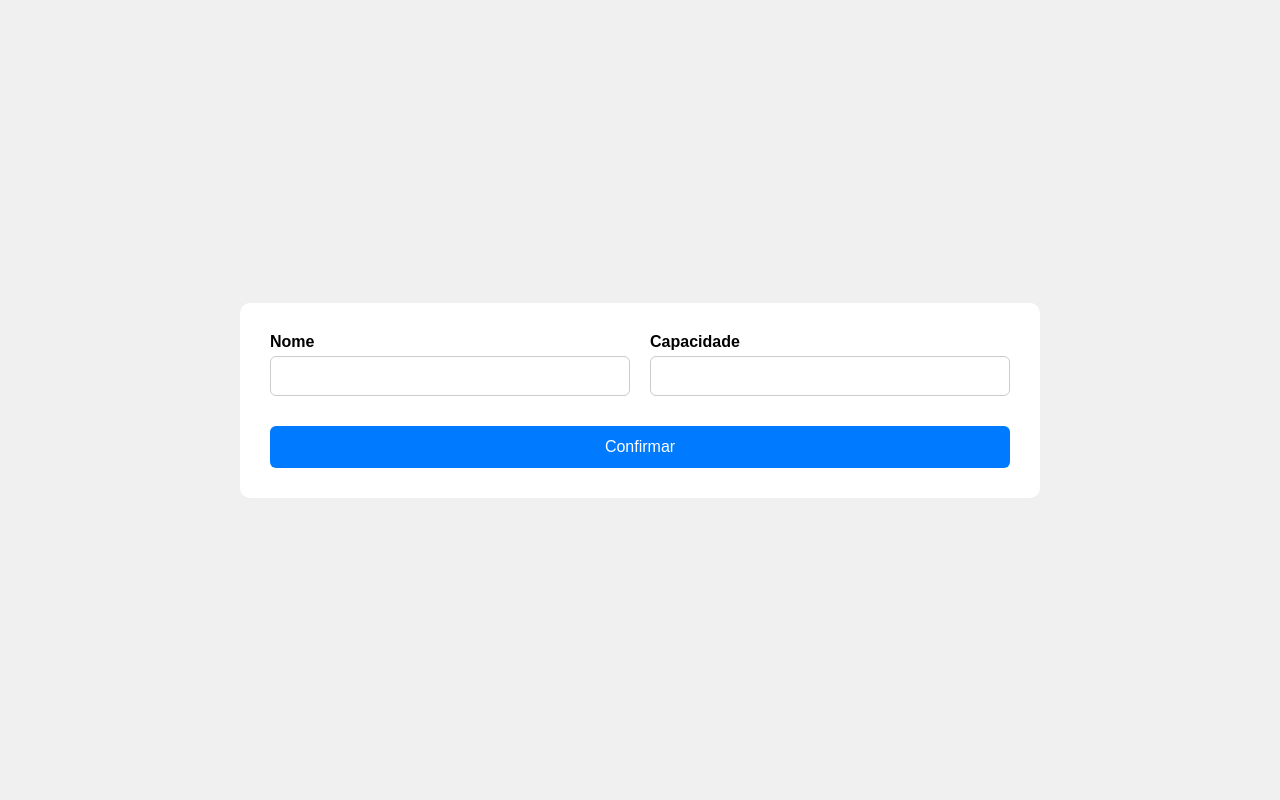
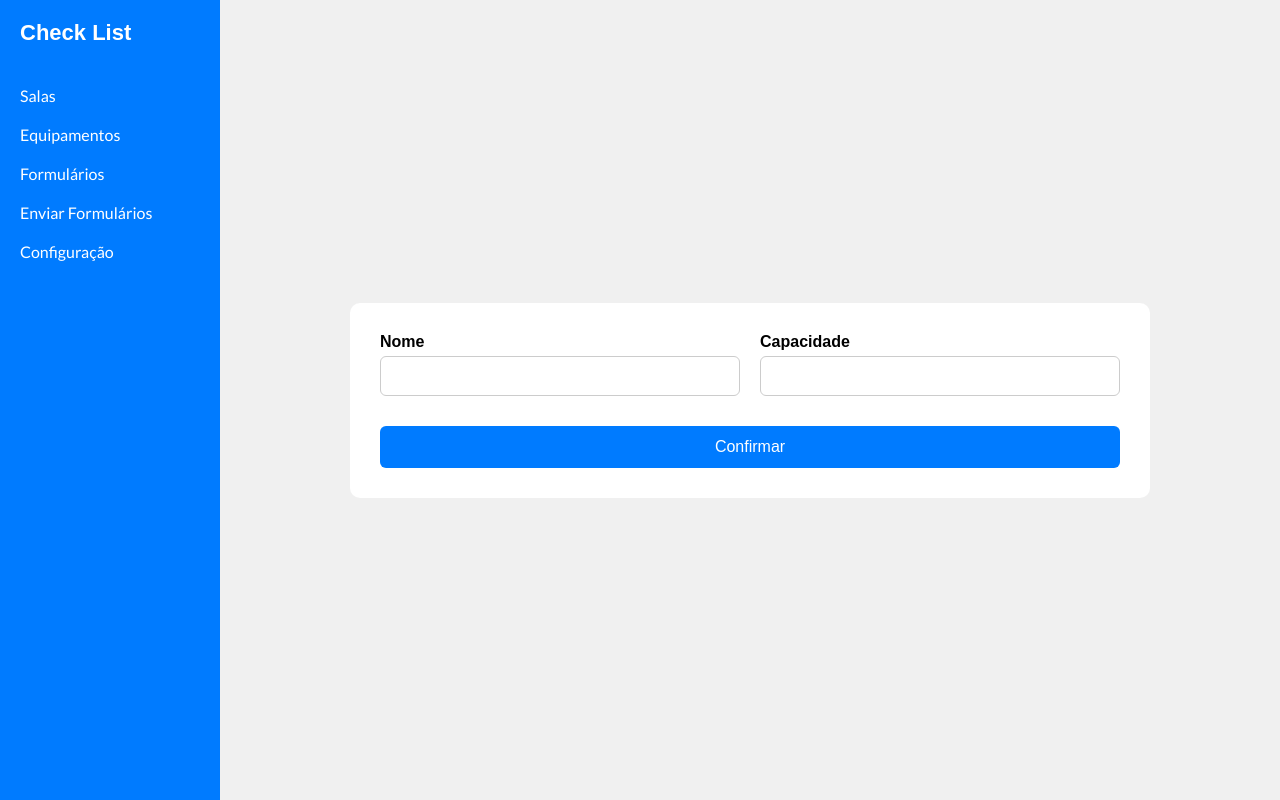
Before and after one commit to wagnerfa/becooper-checklist, a Flask app: page /cadastro_salas in a window 1280 px wide. Run offline with Flask 3, Linux system fonts and the light colour scheme.

Commit message:
Adição do SideBar e alteração nos arquivos templates

```diff
--- a/app/static/style.css
+++ b/app/static/style.css
@@ -7,54 +7,9 @@
     box-sizing: border-box;
 }
 
-h1 {
-    font-family: Arial, sans-serif;
-    text-transform: uppercase;
-}
-
-p {
+p,
+a {
     font-family: 'Lato', sans-serif;
-}
-
-.box {
-    position: absolute;
-    background-color: black;
-    border-radius: 20px;
-    padding: 20px;
-    width: 300px;
-    height: 150px;
-    color: white;
-    font-family: 'Oswald', sans-serif;
-    text-align: center;
-    display: flex;
-    justify-content: center;
-    align-items: center;
-}
-
-.box1 {
-    top: 60px;
-    left: 70px;
-}
-
-.box2 {
-    top: 60px;
-    right: 70px;
-}
-
-.box3 {
-    bottom: 30px;
-    left: 70px;
-}
-
-.box4 {
-    bottom: 30px;
-    right: 70px;
-}
-
-.box5 {
-    top: 240px;
-    left: 50%;
-    transform: translateX(-50%);
 }
 
 /* Formulário Responsavel */
@@ -62,10 +17,6 @@ p {
 body {
     margin: 0;
     padding: 0;
-    display: flex;
-    justify-content: center;
-    align-items: center;
-    min-height: 100vh;
     background: #f0f0f0;
     font-family: Arial, sans-serif;
 }
@@ -114,5 +65,47 @@ button:hover {
 }
 
 a {
-  text-decoration: none;
+    text-decoration: none;
 }
+
+/* SideBar */
+
+.sidebar {
+    position: fixed;
+    top: 0;
+    left: 0;
+    width: 220px;
+    height: 100vh;
+    background: #007bff;
+    color: white;
+    padding: 20px;
+}
+
+
+.sidebar h1 {
+    font-size: 22px;
+    margin-bottom: 30px;
+}
+
+.sidebar a {
+    display: block;
+    color: white;
+    padding: 10px 0;
+    text-decoration: none;
+}
+
+.sidebar a:hover {
+    background-color: #0056b3;
+    border-radius: 5px;
+    padding-left: 10px;
+}
+
+.conteudo {
+    margin-left: 220px;
+    display: flex;
+    justify-content: center;
+    align-items: center;
+    min-height: 100vh;
+    padding: 20px;
+    box-sizing: border-box;
+}
--- a/app/templates/cadastro_salas.html
+++ b/app/templates/cadastro_salas.html
@@ -9,6 +9,15 @@
 </head>
 
 <body>
+    <div class="sidebar">
+        <h1>Check List</h1>
+        <a href="/cadastro_salas">Salas</a>
+        <a href="/cadastro_equipamentos">Equipamentos</a>
+        <a href="/formulario/cadastro">Formulários</a>
+        <a href="">Enviar Formulários</a>
+        <a href="">Configuração</a>
+    </div>
+    <div class="conteudo">
         <form>
             <div class="campo">
                 <label for="nome">Nome</label>
@@ -24,6 +33,7 @@
                 </div>
             </a>
         </form>
+    </div>
 </body>
 
 </html>
```
Also changed, not shown: app/templates/cadastro_equipamentos.html (+10 -1 lines). Lines whose indentation alone changed are shown as unchanged.
